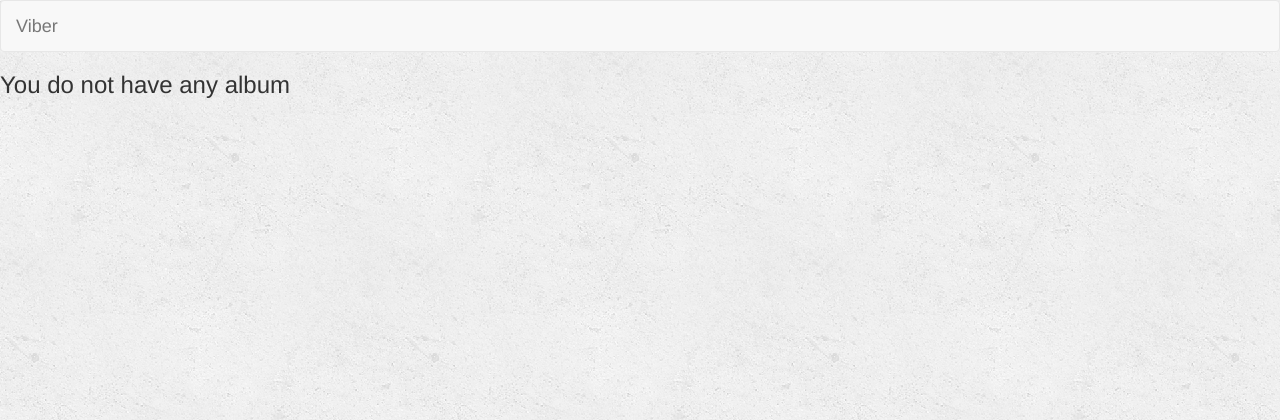
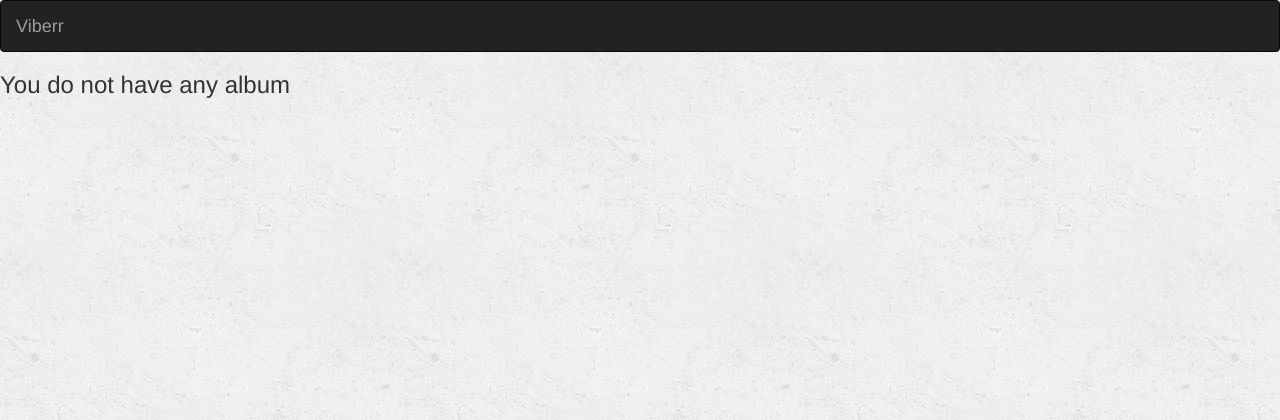
Before and after one commit to supriadi-yusuf/newboston, a Django app: page /music/ in a window 1280 px wide. Shown: the top 420 px of the page. Run offline with Django 3.2, Linux system fonts and the light colour scheme; data that the repository does not hold is empty; some libraries are stand-ins or nearby versions.

Commit message:
change navbar-default to navbar-inverse, so navigation background become black instead of white

```diff
--- a/music/templates/music/album_list.html
+++ b/music/templates/music/album_list.html
@@ -1,14 +1,17 @@
 <!-- Loads the path to your static files -->
 {% load staticfiles %}
-<link rel="stylesheet" href="https://maxcdn.bootstrapcdn.com/bootstrap/3.3.6/css/bootstrap.min.css">
+<link rel="stylesheet" href="https://maxcdn.bootstrapcdn.com/bootstrap/3.3.6/css/bootstrap.min.css"><!-- bootstrap -->
+<link href='https://fonts.googleapis.com/css?family=Satisfy' rel='stylesheet' type='text/css'><!-- font from google -->
 <link rel="stylesheet" type="text/css" href="{% static 'music/style.css' %}" />
+<script src="https://ajax.googleapis.com/ajax/libs/jquery/1.12.0/jquery.min.js"></script><!-- jquery -->
+<script src="http://maxcdn.bootstrapcdn.com/bootstrap/3.3.6/js/bootstrap.min.js"></script><!-- bootstrap js -->
 
-<nav class="navbar navbar-default">
+<nav class="navbar navbar-inverse">
     <div class="container-fluid"><!-- "container-fluid" takes entire width of page -->
 
-        <!-- Logo -->
+        <!-- header -->
         <div class="navbar-header"><!-- "navbar-header" is for logo -->
-            <a class="navbar-brand" href="{% url 'music_app:album_list' %}">Viber</a>
+            <a class="navbar-brand" href="{% url 'music_app:album_list' %}">Viberr</a>
         </div>
     </div>
 </nav>
```
